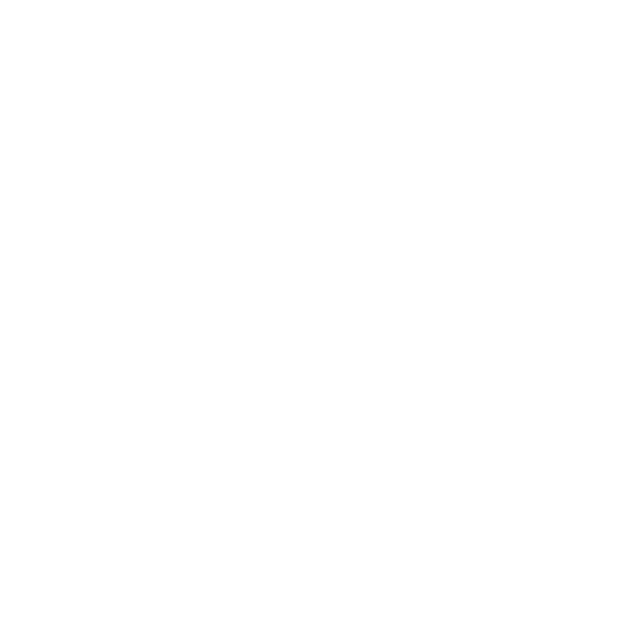
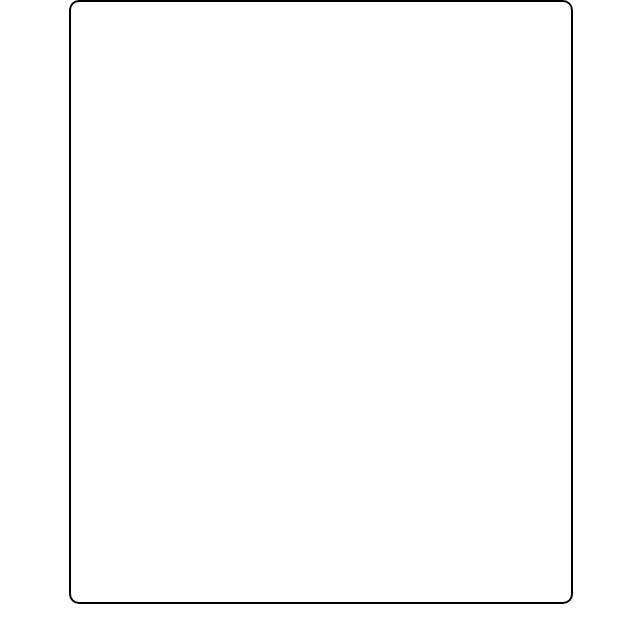
Before and after one commit to vladimir1234567/tajam, a website: page index.html in a window 1280 px wide. Shown: the whole page, without its empty margins (319-959 px from the left). Drawn offline with Linux system fonts and the light colour scheme.

Commit message:
first steps in sass

```diff
--- a/index.html
+++ b/index.html
@@ -6,6 +6,6 @@
     <link rel="stylesheet" href="css/style.css">
 </head>
 <body>
-
+    <div class="red-box"></div>
 </body>
 </html>
--- a/sass/style.scss
+++ b/sass/style.scss
@@ -0,0 +1,12 @@
+html,
+body {
+  margin: 0;
+  padding: 0;
+}
+.red-box {
+  width: 500px;
+  height: 600px;
+  margin: auto;
+  border: 2px solid black;
+  border-radius: 10px
+}
```
Also changed, not shown: README.md, css/style.css.
